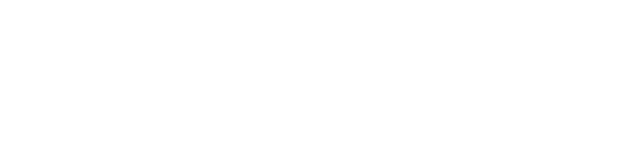
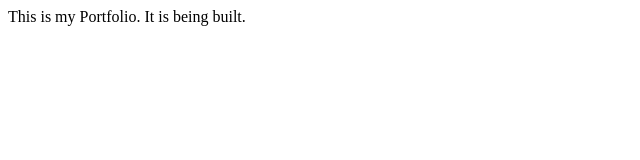
Before and after one commit to zeroboyas/fdp, a plain HTML site: page index.html in a window 1280 px wide. Shown: the whole page, without its empty margins (0-640 px from the left). Drawn offline with Linux system fonts and the light colour scheme.

Commit message:
Update index.html

```diff
--- a/index.html
+++ b/index.html
@@ -4,5 +4,5 @@
   </head>
 </html>
 <body>
-
+  This is my Portfolio. It is being built.
 </body>
```
